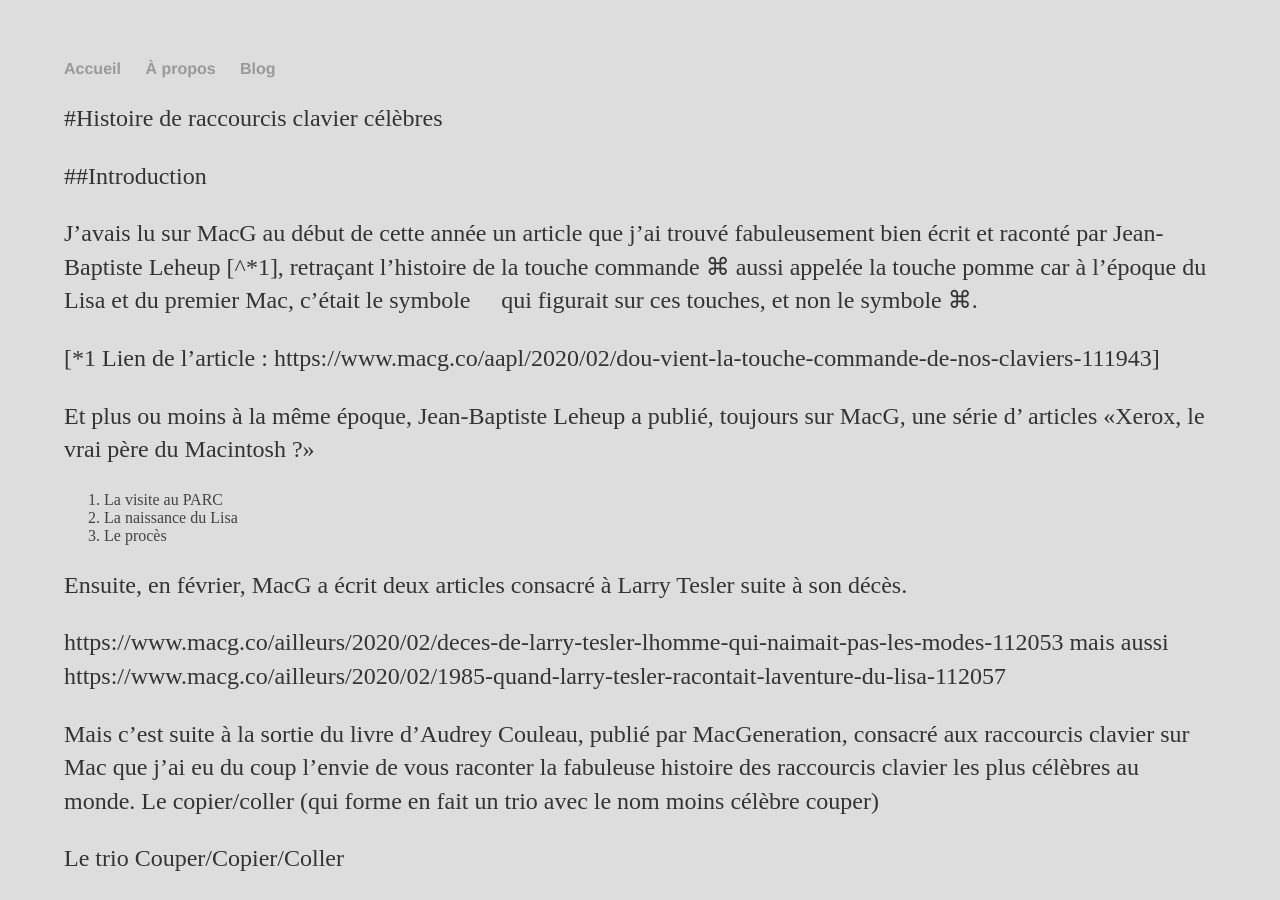
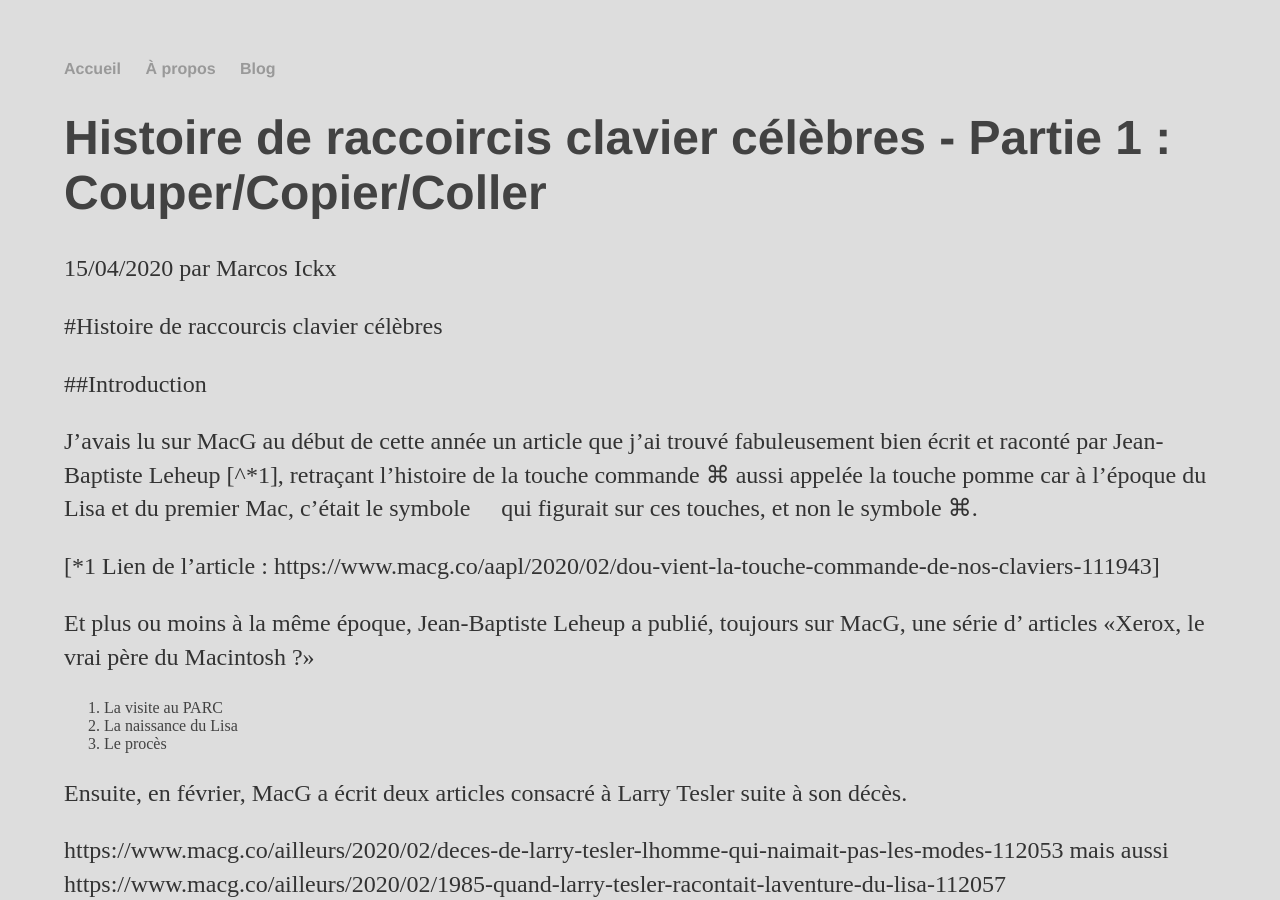
Before and after one commit to MarcosIckx/PreviewMarcosxNet, a Jekyll site: the page built from _posts/2020-04-15-Histoire-de-raccourcis-clavier-apple-partie1-le-trio-couper-copier-coller.md, in a window 1280 px wide and 900 px high. Built offline with Jekyll 4.4.1, drawn with Linux system fonts in a browser that asks for light colours.

Commit message:
Update 2020-04-15-Histoire-de-raccourcis-clavier-apple-partie1-le-trio-couper-copier-coller.md

```diff
--- a/_posts/2020-04-15-Histoire-de-raccourcis-clavier-apple-partie1-le-trio-couper-copier-coller.md
+++ b/_posts/2020-04-15-Histoire-de-raccourcis-clavier-apple-partie1-le-trio-couper-copier-coller.md
@@ -1,4 +1,7 @@
 ---
+layout: post
+title: "Histoire de raccoircis clavier célèbres - Partie 1 : Couper/Copier/Coller"
+date: 2020-04-15
 ---
 
 #Histoire de raccourcis clavier célèbres
```
